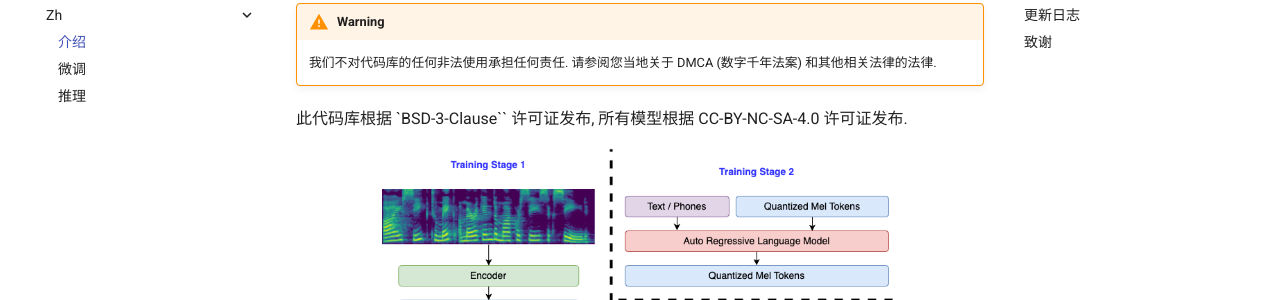
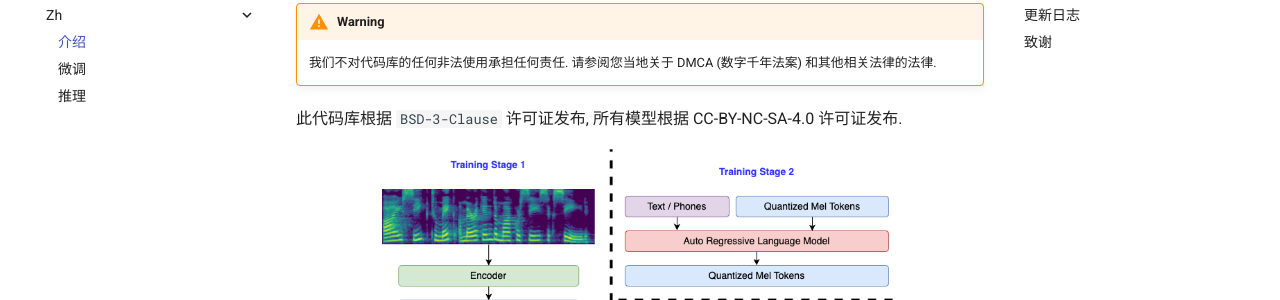
Before and after one commit to fishaudio/fish-speech, an MkDocs documentation site: the page built from docs/zh/index.md, in a window 1280 px wide and 900 px high. Shown: the part 177-477 px from the top of the window. Built offline with MkDocs 1.6.1 and Material for MkDocs 9.7.7, drawn with Linux system fonts in a browser that asks for light colours; comment, search, counter and statistics services are not loaded; the version menu is left out.

Commit message:
Fix diagram

```diff
--- a/docs/zh/index.md
+++ b/docs/zh/index.md
@@ -3,10 +3,10 @@
 !!! warning
     我们不对代码库的任何非法使用承担任何责任. 请参阅您当地关于 DMCA (数字千年法案) 和其他相关法律的法律.
 
-此代码库根据 `BSD-3-Clause`` 许可证发布, 所有模型根据 CC-BY-NC-SA-4.0 许可证发布.
+此代码库根据 `BSD-3-Clause` 许可证发布, 所有模型根据 CC-BY-NC-SA-4.0 许可证发布.
 
 <p align="center">
-<img src="/assets/figs/diagram.png" width="75%">
+<img src="../assets/figs/diagram.png" width="75%">
 </p>
 
 ## 要求
```
